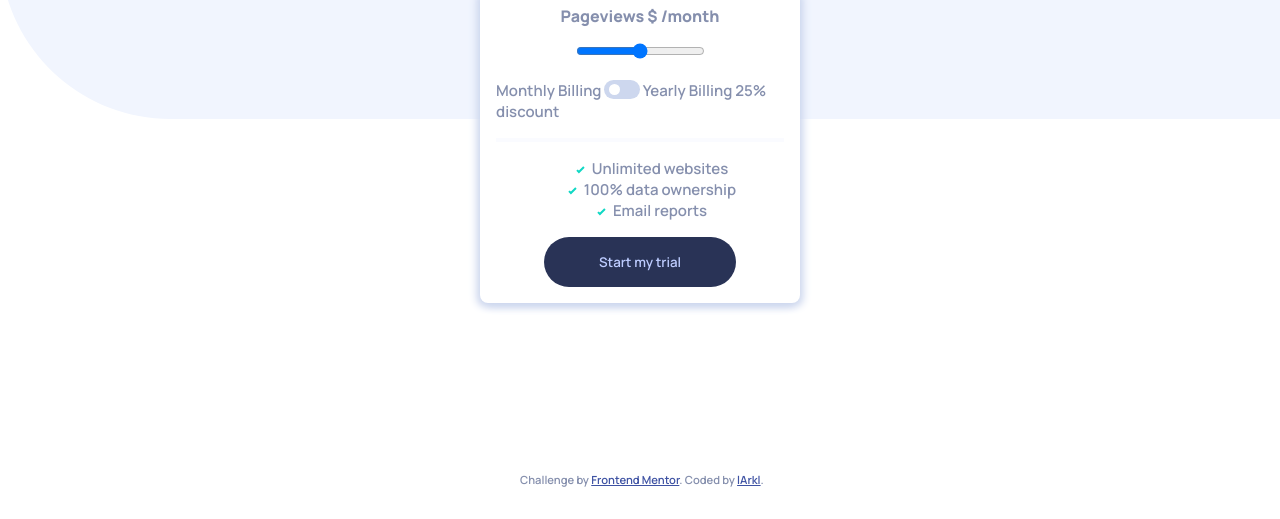
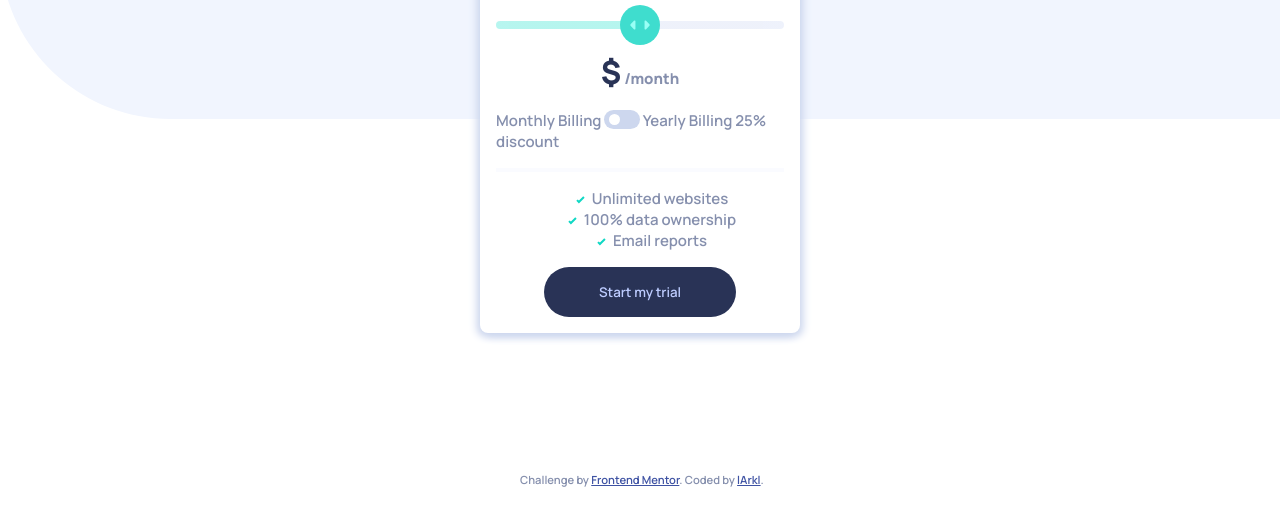
Before and after one commit to lArkl/fm-interactive-pricing-component, a plain HTML site: page index.html in a window 1280 px wide. Shown: the part 281-800 px from the top of the page. Drawn offline with Linux system fonts and the light colour scheme; a script that the page names is missing.

Commit message:
added slider styling

```diff
--- a/index.html
+++ b/index.html
@@ -18,26 +18,30 @@
       Sign-up for our 30-day trial. No credit card required.
     </header>
     <section class="pricing">
-      <h2>
-        Pageviews
-        $ /month
-      </h2>
+      <h2 class="sr-only">Pricing rates</h2>
+      <div class="pricing__rate">
+        100K PAGEVIEWS
+      </div>
       <div class="pricing__slider">
         <input type="range" value="50">
       </div>
       <div class="pricing__rate">
+        <span>$</span> /month
+      </div>
+
+
+      <div class="pricing__frequency">
         <span>
           Monthly Billing
         </span>
         <label class="pricing__switch">
-          <!-- Billing frequency Switch-->
           <input type="checkbox">
           <span></span>
         </label>
         <span>
           Yearly Billing
         </span>
-        <span>
+        <span class="pricing__discount">
           25%
           <span>discount</span>
         </span>
--- a/styles.css
+++ b/styles.css
@@ -128,6 +128,52 @@ button {
   font-family: inherit;
 }
 
+
+.pricing__rate {
+  font-weight: bold;
+}
+
+.pricing__rate > span {
+  font-size: 2rem;
+  color: var(--dark-desaturated-blue);
+}
+
+.pricing__frequency {
+}
+
+.pricing__slider {
+  width: 100%;
+}
+
+input[type=range] {
+  -webkit-appearance: none;
+  appearance: none;
+  width: 100%;
+  background: linear-gradient(to right, var(--soft-cyan) 0%, var(--soft-cyan) 50%, var(--light-grayish-blue1) 50%, var(--light-grayish-blue1) 100%);
+  border-radius: 1rem;
+  opacity: 0.8;
+  height: 0.5rem;
+  -webkit-transition: .2s;
+  transition: opacity .2s;
+}
+
+/* input[type=range]::-ms-thumb,
+input[type=range]::-moz-range-thumb, */
+input[type=range]::-webkit-slider-thumb {
+  appearance: none;
+  -webkit-appearance: none;
+  background-image: url("./images/icon-slider.svg");
+  background-color: var(--strong-cyan);
+  background-repeat: no-repeat;
+  background-size: 50%;
+  background-position: center center;
+  appearance: none;
+  width: 2.5rem;
+  height: 2.5rem;
+  border-radius: 50%;
+  cursor: pointer;
+}
+
 .sr-only {
   position:absolute;
   left:-10000px;
```
